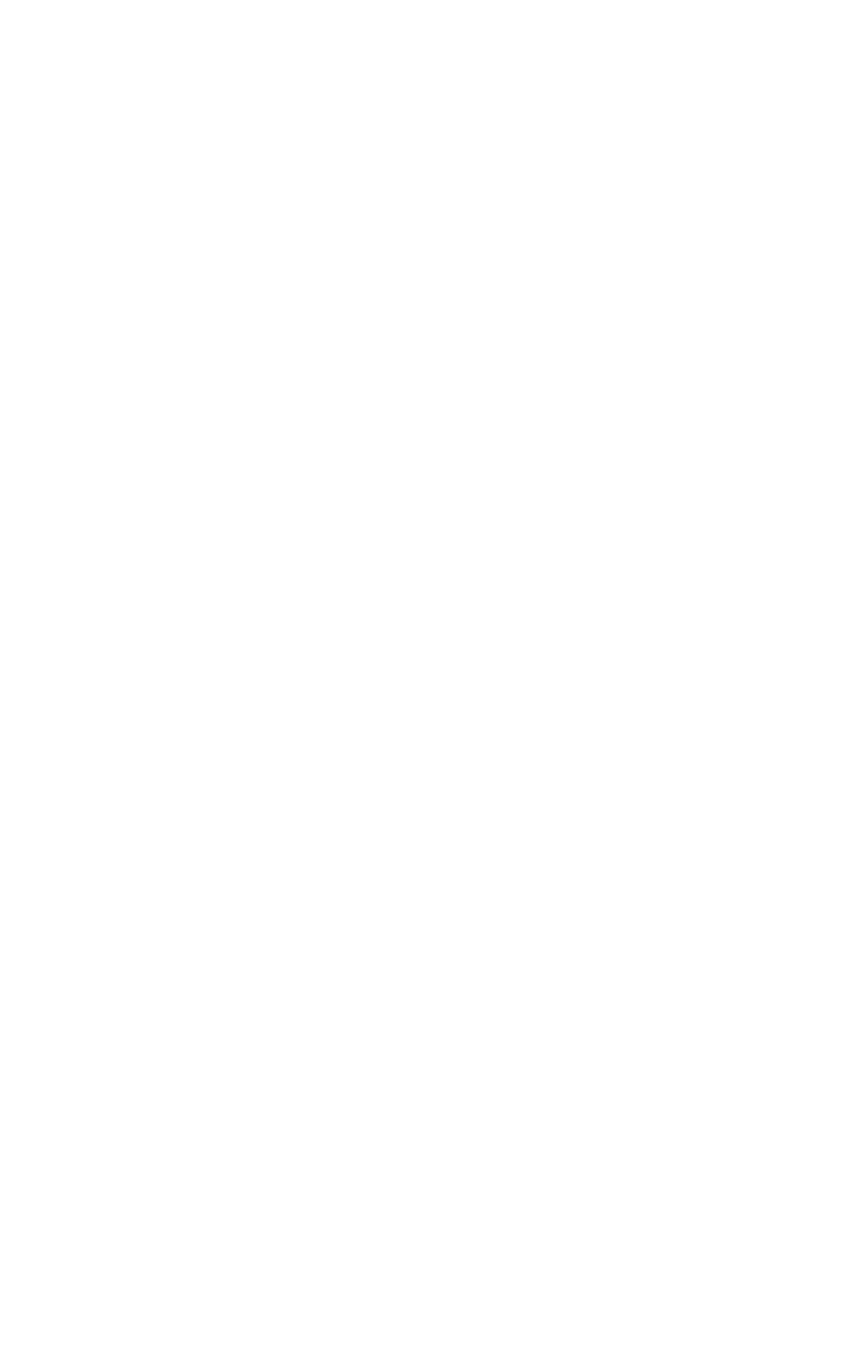
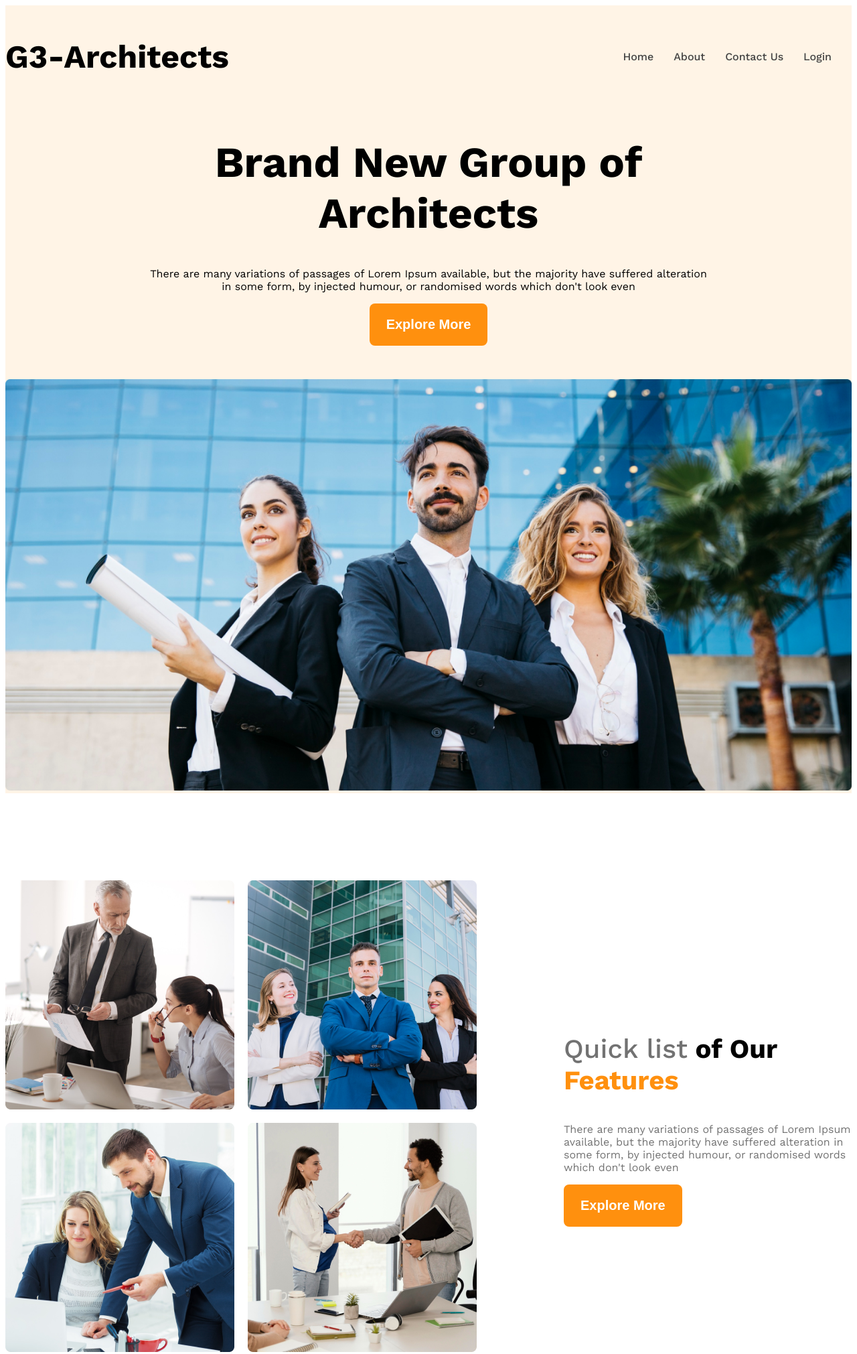
Before and after one commit to md-rafi-3/G3-Architects, a plain HTML site: page index.html in a window 1280 px wide. Shown: the top 2021 px of the page at 67% size. Before the commit the page ends 800 px from the top, so only its background shows below. Drawn offline with nearby package versions, Linux system fonts and the light colour scheme; files that its build step writes are made by us from their sources.

Commit message:
G3-ArG3-Architects 0.5

```diff
--- a/index.html
+++ b/index.html
@@ -3,17 +3,114 @@
 <head>
     <meta charset="UTF-8">
     <meta name="viewport" content="width=device-width, initial-scale=1.0">
-    <link rel="stylesheet" href="style.css">
+    <link rel="stylesheet" href="styles/style.css">
     <title>G3 Architects</title>
 </head>
-<body>
-    <header>
+<body class="work-sans">
+    <header class="bg-light">
+        <nav class="navbar display-flex">
+            <h3 class="brand">G3-Architects</h3>
+            <ul class="nav-links display-flex">
+                <li class="nav-item "><a href="" class="nav-link text-gray">Home</a></li>
+                <li class="nav-item "><a href="" class="nav-link text-gray">About</a></li>
+                <li class="nav-item "><a href="" class="nav-link text-gray">Contact Us</a></li>
+                <li class="nav-item "><a href="" class="nav-link text-gray">Login</a></li>
+            </ul>
+        </nav>
 
+        <!-- banner section -->
+        <div class="banner ">
+            <div class="banner-content">
+                <h1 class="banner-title">
+                    Brand New
+                   Group of Architects
+
+                </h1>
+                <p class="banner-discription">
+                    There are many variations of passages of Lorem Ipsum available, but the majority have suffered alteration in some form, by injected humour, or randomised words which don't look even
+                </p>
+                <button class="btn-primary">Explore More</button>
+            </div>
+            <img class="banner-img" src="images/banner.png" alt="">
+
+        </div>
 
     </header>
 
+
+
+
     <main>
+        <section class="teams display-flex">
+            <div class="team-img-container ">
+                   <img src="images/team1.png" alt="Two architect discussing about design">
+                   <img src="images/team2.png" alt="">
+                   <img src="images/team3.png" alt="">
+                   <img src="images/team4.png" alt="">
+            </div>
 
+            <div class="our-features">
+              <h3 class="section-title">
+                <span id="Quick-list" class="text-light-gray">Quick list</span> <span>of Our</span> <span class="text-primary">Features</span>
+              </h3>
+
+              <p class="our-features-discription text-light-gray">
+                There are many variations of passages of Lorem Ipsum available, but the majority have suffered alteration in some form, by injected humour, or randomised words which don't look even
+              </p>
+
+              <button class="btn-primary">Explore More</button>
+
+            </div>
+
+        </section>
+
+        <!-- features will enjoy-->
+
+        <section>
+            <h3 class="section-title">
+                Some Facts
+              </h3>
+
+              <p class="text-light-gray">
+                There are many variations of passages of Lorem Ipsum available, but the majority have suffered alteration.
+              </p>
+                <!-- facts container -->
+              <div class="facts-container">
+                <!-- .fact*4>img+h4.fact-number+h5.fact-name -->
+
+                <!-- 1st -->
+                <div class="fact">
+                    <img src="" alt="">
+                    <h4 class="fact-number"></h4>
+                    <h5 class="fact-name"></h5>
+                </div>
+
+                <!-- 2nd -->
+                <div class="fact">
+                    <img src="" alt="">
+                    <h4 class="fact-number"></h4>
+                    <h5 class="fact-name"></h5>
+                </div>
+                <!-- 3rd -->
+                <div class="fact">
+                    <img src="" alt="">
+                    <h4 class="fact-number"></h4>
+                    <h5 class="fact-name"></h5>
+                </div>
+                <!-- 4th -->
+                <div class="fact">
+                    <img src="" alt="">
+                    <h4 class="fact-number"></h4>
+                    <h5 class="fact-name"></h5>
+                </div>
+              </div>
+
+        </section>
+         <!-- some facts -->
+          <section class="some-facts">
+
+
+          </section>
     </main>
 
     <footer>
--- a/styles/style.css
+++ b/styles/style.css
@@ -0,0 +1,147 @@
+@import url('https://fonts.googleapis.com/css2?family=Work+Sans:ital,wght@0,100..900;1,100..900&display=swap');
+/* font-family: "Work Sans", serif; */
+.work-sans{
+    font-family: "Work Sans", serif;
+    font-optical-sizing: auto;
+    font-weight: 400;
+    font-style: normal;
+  }
+  /* shared styles */
+
+  .text-primary{
+    color: #FF900E;
+  }
+
+.display-flex{
+    display: flex;
+}
+/* dark-2 */
+.text-gray{
+    color: #424242 ;
+}
+/* dark-03 */
+.text-light-gray{
+    color: #727272;
+}
+
+.bg-light{
+   background-color: rgba(255, 144, 14, 0.1);
+}
+
+.btn-primary{
+  background-color: #FF900E;
+  color: white;
+  padding: 20px 25px;
+  font-size: 1.25rem;
+  font-weight: 600;
+  border-radius: 8px;
+  border: none;
+}
+
+main{
+  max-width: 1440px;
+  margin: 0 auto;
+}
+
+main>section{
+       margin-top: 130px;
+}
+
+  /* header styles*/
+
+  /* navbar styles */
+  .nav-item{
+    list-style: none;
+    margin-right: 30px;
+  }
+
+  .brand{
+    font-weight: 700;
+    font-size: 3rem;
+  }
+
+  .nav-link{
+    text-decoration: none;
+    font-weight: 500;
+  }
+
+  .navbar{
+    justify-content: space-between;
+    align-items: center;
+
+  }
+
+  .navbar, .banner{
+    max-width: 1440px;
+    margin: 0 auto;
+  }
+
+  /* banner styles */
+  .banner-content{
+    max-width: 850px;
+    margin: 0 auto;
+    text-align: center;
+    margin-bottom: 50px;
+  }
+
+  .banner-title{
+    font-weight: 700;
+    font-size: 4rem;
+  }
+
+  .banner-img{
+    width: 100%;
+  }
+
+  /* team featuresn styles */
+  .teams{
+    align-items: center;
+  }
+
+  .team-img-container{
+    display: grid;
+    grid-template-columns: repeat(2,1fr);
+    gap: 20px;
+  }
+
+  .our-features{
+    margin-left: 130px;
+    max-width: 530px;
+  }
+
+  .section-title{
+    font-size: 2.5rem;
+    font-weight: 700;
+  }
+
+  #Quick-list{
+    font-weight: 500;
+  }
+  /* responsive media query small screen */
+  @media screen and (max-width:576px) {
+    .navbar,
+     .nav-links ,
+     .teams{
+      flex-direction: column;
+    }
+
+    .team-img-container{
+      grid-template-columns: repeat(1,1fr);
+    }
+    .our-features{
+      margin-left: 20px;
+    }
+  }
+
+  /* medium size device */
+  @media screen and (min-width:576px) and (max-width:992px) {
+     .teams{
+      flex-direction: column;
+
+     }
+
+     .our-features{
+      margin-left: 50px auto;
+     }
+
+  }
```
